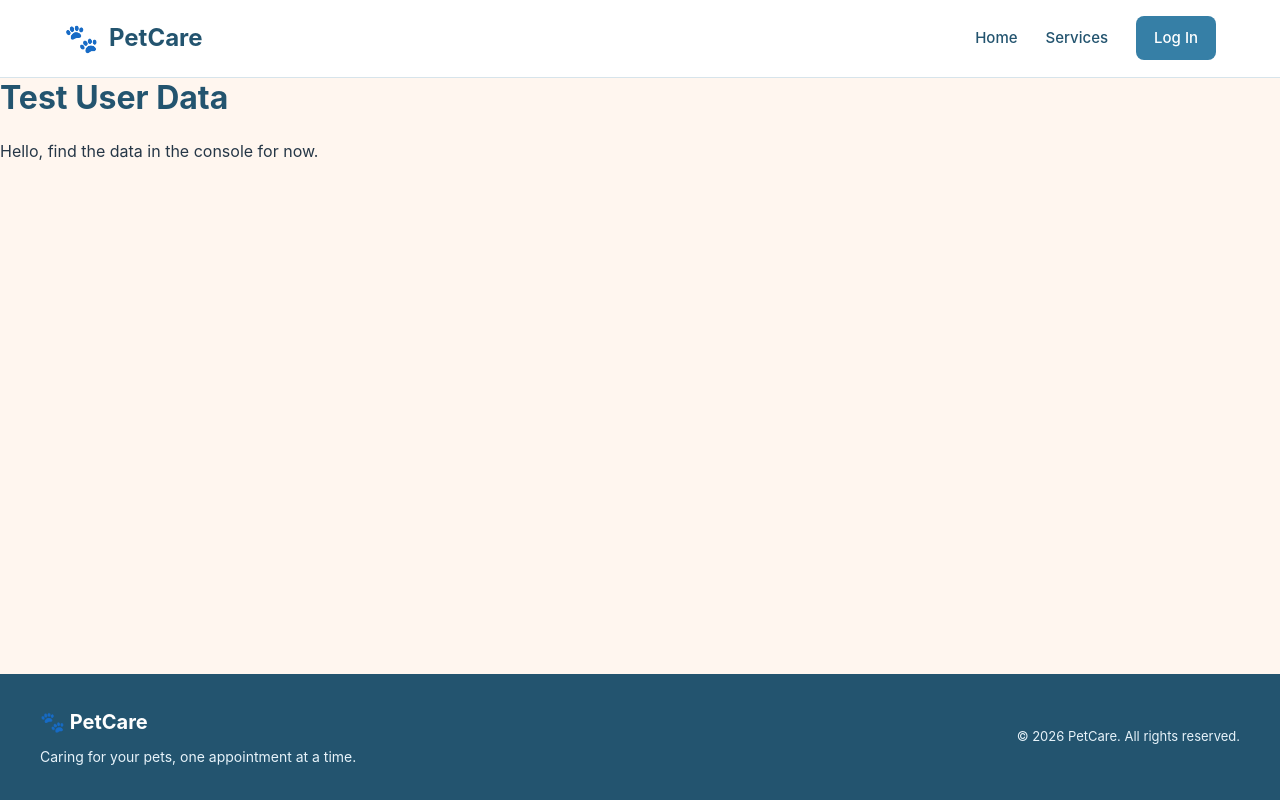
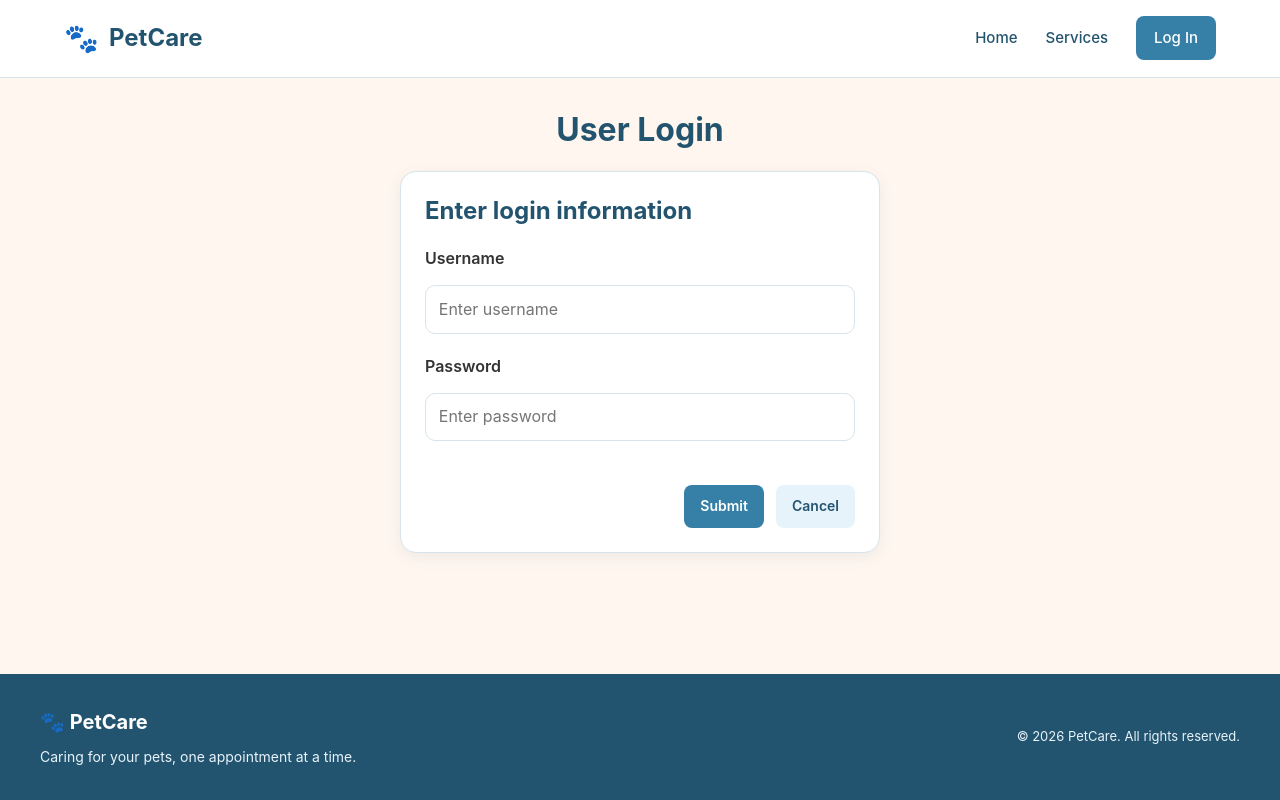
Before and after one commit to joseph-sikowitz/petcare, a React app in the folder frontend/: page /login in a window 1280 px wide. Built offline with nearby package versions, Linux system fonts and the light colour scheme; no server answers; the HTML template or start-up script is replaced by a standard one.

Commit message:
Created basic user login page and form component

```diff
--- a/frontend/src/components/UserLogin.jsx
+++ /dev/null
@@ -1,14 +0,0 @@
-export default function UserLogin() {
-  fetch("api/users/6ae532e60582be84f6036cae")
-    .then((res) => res.json())
-    .then((data) => console.log("User data:", data));
-
-  return (
-    <>
-      <h1>Test User Data</h1>
-      <section>
-        <p>Hello, find the data in the console for now.</p>
-      </section>
-    </>
-  );
-}
--- /dev/null
+++ b/frontend/src/components/UserLoginForm.css
@@ -0,0 +1,29 @@
+/*
+  Author: Joseph Sikowitz
+  November 2026
+
+  UserLoginForm.jsx styling
+*/
+
+.userlogin-form-card {
+  width: 100%;
+  max-width: 480px;
+  margin-inline: auto;
+}
+
+.userlogin-form-grid {
+  display: grid;
+  grid-template-columns: repeat(1, minmax(0, 1fr));
+  gap: 20px;
+}
+
+.userlogin-field {
+  display: flex;
+  flex-direction: column;
+  gap: 8px;
+}
+
+.userlogin-field label {
+  font-weight: 600;
+  color: #333;
+}
--- /dev/null
+++ b/frontend/src/components/UserLoginForm.jsx
@@ -0,0 +1,54 @@
+import "./UserLoginForm.css";
+
+export default function UserLoginForm({ onSubmit, onCancel, onChange }) {
+  return (
+    <div className="petcare-card userlogin-form-card">
+      <h2>Enter login information</h2>
+
+      <form onSubmit={onSubmit}>
+        <div className="userlogin-form-grid">
+          <div className="userlogin-field">
+            <label htmlFor="username">Username</label>
+            <input
+              id="username"
+              name="username"
+              type="text"
+              placeholder="Enter username"
+              onChange={onChange}
+              required
+            />
+          </div>
+
+          <div className="userlogin-field">
+            <label htmlFor="password">Password</label>
+            <input
+              id="password"
+              name="password"
+              type="password"
+              placeholder="Enter password"
+              onChange={onChange}
+              required
+            />
+          </div>
+
+          <div className="services-form-actions">
+            <button
+              className="services-btn services-btn-primary"
+              type="submit"
+            >
+              Submit
+            </button>
+
+            <button
+              className="services-btn services-btn-secondary"
+              type="button"
+              onClick={onCancel}
+            >
+              Cancel
+            </button>
+          </div>
+        </div>
+      </form>
+    </div>
+  );
+}
--- a/frontend/src/main.jsx
+++ b/frontend/src/main.jsx
@@ -4,7 +4,7 @@ import { BrowserRouter, Routes, Route } from "react-router";
 
 import App from "./App.jsx";
 import HomePage from "./pages/HomePage.jsx";
-import UserLogin from "./components/UserLogin.jsx";
+import UserLogin from "./pages/UserLogin.jsx";
 import BusinessDashboard from "./pages/BusinessDashboard.jsx";
 import BusinessServices from "./pages/BusinessServices.jsx";
 import BusinessAppointments from "./pages/BusinessAppointments.jsx";
--- /dev/null
+++ b/frontend/src/pages/UserLogin.css
@@ -0,0 +1,12 @@
+/*
+  Author: Joseph Sikowitz
+  November 2026
+
+  UserLogin styling
+*/
+
+div.login-page {
+  display: flex;
+  flex-direction: column;
+  align-items: center;
+}
--- /dev/null
+++ b/frontend/src/pages/UserLogin.jsx
@@ -0,0 +1,14 @@
+import "./UserLogin.css";
+
+import UserLoginForm from "../components/UserLoginForm.jsx";
+
+export default function UserLogin() {
+  return (
+    <main className="petcare-page">
+      <div className="login-page">
+        <h1>User Login</h1>
+        <UserLoginForm />
+      </div>
+    </main>
+  );
+}
```
